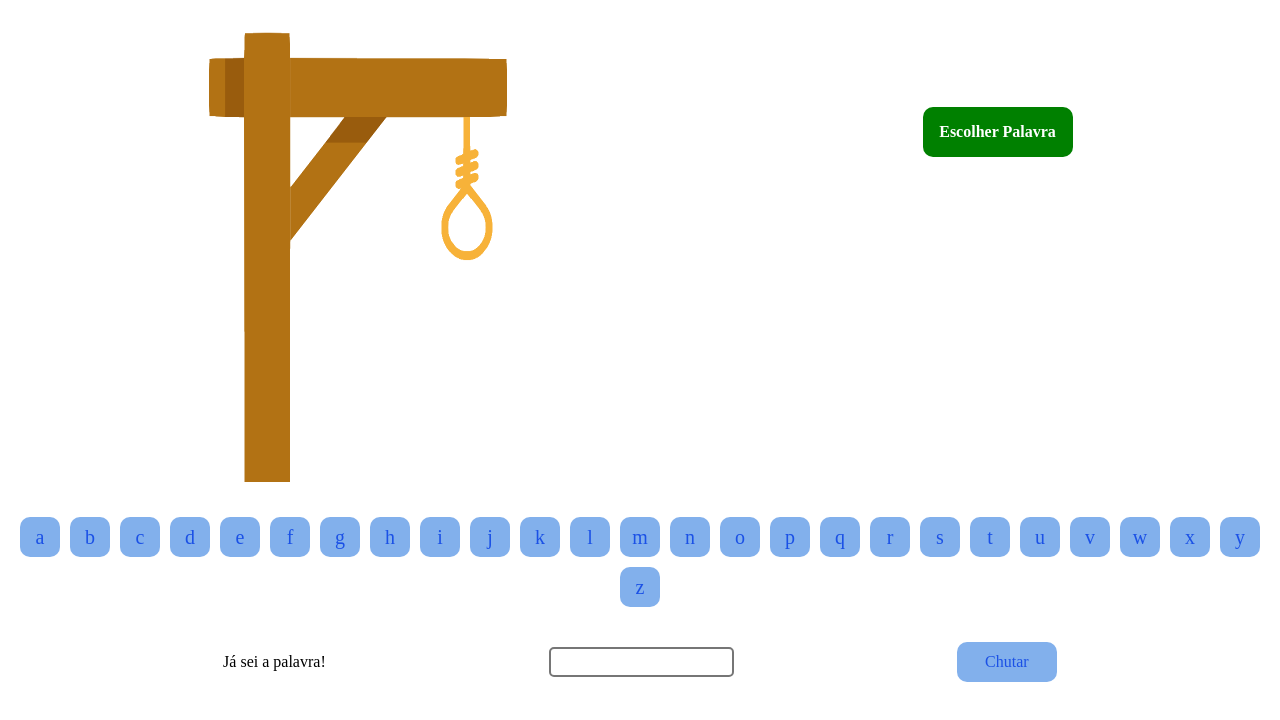
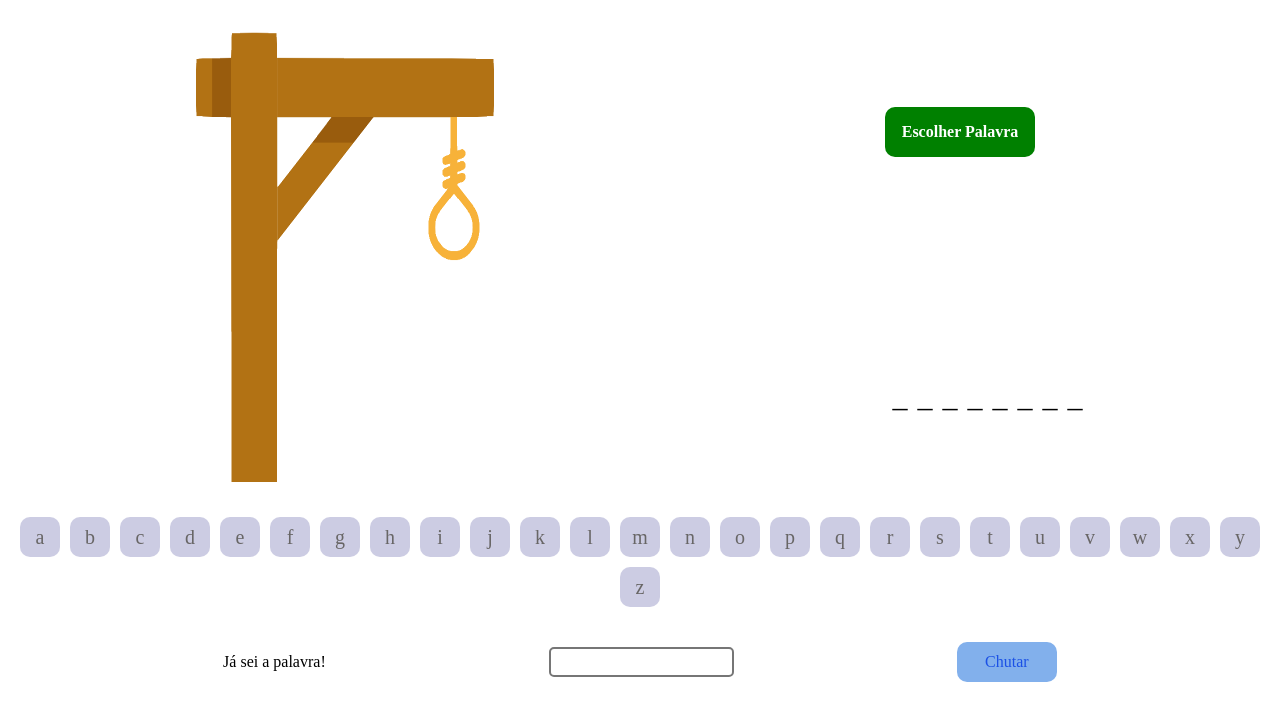
Before and after one commit to JoaoPauloAmendolaDev/projeto8-JogoDaForca-React, a React app: page / in a window 1280 px wide. Built offline with nearby package versions, Linux system fonts and the light colour scheme.

Commit message:
projeto finalizado

```diff
--- a/src/index.js
+++ b/src/index.js
@@ -35,6 +35,7 @@
 ];
 
 let wrong = 0;
+let string = "";
 
 function fisherYatesShuffle(arr) {
   for (let i = arr.length - 1; i > 0; i--) {
@@ -46,8 +47,9 @@
 fisherYatesShuffle(palavras);
 
 function App() {
-  function stringToArray(string) {
-    string = string.normalize("NFD").replace(/[\u0300-\u036f]/g, "");
+  function stringToArray(palavra) {
+    //unclickLetters()
+    string = palavra.normalize("NFD").replace(/[\u0300-\u036f]/g, "");
     let arrayVazio = [];
     for (let i = 0; i < string.length; i++) {
       arrayVazio.push(string[i]);
@@ -56,39 +58,37 @@
     return arrayVazio;
   }
 
-  let [arrayWord, setArrayWord] = useState(stringToArray(""));
+  let [arrayWord, setArrayWord] = useState(stringToArray(palavras[0]));
   let [image, setImage] = useState(images[0]);
   let [rightLetters, setRightLetters] = useState([]);
-  let [lettersClicked, setLettersClicked] = useState([]);
-  let [win, setWin] = useState(0);
-  let [lose, setLose] = useState(0);
+  let [lettersClicked, setLettersClicked] = useState(alfabeto);
+  let [win, setWin] = useState(false);
+  let [lose, setLose] = useState(false);
   let [res, setRes] = useState("");
 
   function wordsClicked(word) {
-
-
     setLettersClicked([...lettersClicked, word]);
-
 
     if (arrayWord.includes(word)) {
       for (let i = 0; i < arrayWord.length; i++) {
         if (word === arrayWord[i]) {
-          setRightLetters([...rightLetters, word]);
+          rightLetters.push(word);
+          console.log(rightLetters);
         }
       }
     } else {
       wrongChoice();
     }
+    setRightLetters([...rightLetters]);
+    if (rightLetters.length === arrayWord.length) {
+      winner();
+    }
   }
-
 
   function wrongChoice() {
     if (wrong >= 5) {
       wrong++;
-      setImage(`images[${wrong}]`);
-      setLettersClicked(alfabeto);
-      setRightLetters(arrayWord);
-      setLose(true)
+      loser();
     } else {
       wrong++;
       setImage(`images[${wrong}]`);
@@ -96,15 +96,35 @@
   }
 
   function tentar(res) {
-    console.log(res === palavras[0])
-    if (res === palavras[0]) {
-      console.log("acertou!");
+    res = res.normalize("NFD").replace(/[\u0300-\u036f]/g, "");
+    console.log(res);
+    console.log(string);
+    if (res === string) {
+      console.log("entrei no if da vitória");
+      winner();
+    } else {
+      console.log("entrei no if da derrota");
+      wrongChoice();
+    }
+  }
+  function unclickLetters() {
+    setLettersClicked([]);
+  }
+
+  function winner() {
+    setTimeout(() => {
       setLettersClicked(alfabeto);
       setRightLetters(arrayWord);
-      setWin(true)
-    } else {
-      wrongChoice()
-    }
+      setWin(true);
+    }, 20);
+  }
+
+  function loser() {
+    setTimeout(() => {
+      setLettersClicked(alfabeto);
+      setRightLetters(arrayWord);
+      setLose(true);
+    }, 20);
   }
 
   return (
@@ -112,14 +132,23 @@
       <div className="fatherTop">
         <img src={images[wrong]} alt="enforcado" />
         <div className="rightTop">
-          <div className="choiceWord" onClick={() => setArrayWord(stringToArray(palavras[0]))}>
+          <div
+            className="choiceWord"
+            onClick={() => setArrayWord(stringToArray(palavras[0]))}
+          >
+            <div
+              className="liberateLetters"
+              onClick={() => unclickLetters()}
+            ></div>
             Escolher Palavra
           </div>
           <div className="secretWord">
             {arrayWord.map((letra, index) => (
               <li>
-                <div>
-                  {rightLetters.includes(letra) ? letra :"_"}
+                <div className={win == true ? "green" : ""}>
+                  <div className={lose == true ? "red" : ""}>
+                    {rightLetters.includes(letra) ? letra : "_"}
+                  </div>
                 </div>
               </li>
             ))}
@@ -149,7 +178,10 @@
           value={res}
           onChange={(e) => setRes(e.target.value)}
         ></input>
-        <div className="try" onClick={() => tentar(res)}>
+        <div
+          className="try"
+          onClick={() => (!lose || !win || wrong == 6 ? tentar(res) : "")}
+        >
           Chutar
         </div>
       </div>
--- a/src/style.css
+++ b/src/style.css
@@ -26,6 +26,14 @@
   border-radius: 10px;
   color: white;
   font-weight: 700;
+  position: relative;
+}
+
+.liberateLetters {
+  width: 100%;
+  height: 100%;
+  position: absolute;
+  color: #f5f5f500;
 }
 
 .rightTop {
@@ -46,7 +54,6 @@
   display: flex;
   justify-content: center;
   align-items: center;
-
   border-width: 2px;
   margin-left: 5px;
 }
@@ -108,3 +115,11 @@
   background-color: rgba(124, 125, 182, 0.39)!important;
   color: rgb(104, 102, 102)!important;
 }
+
+.green{
+  color: green;
+}
+
+.red{
+  color: red;
+}
```
